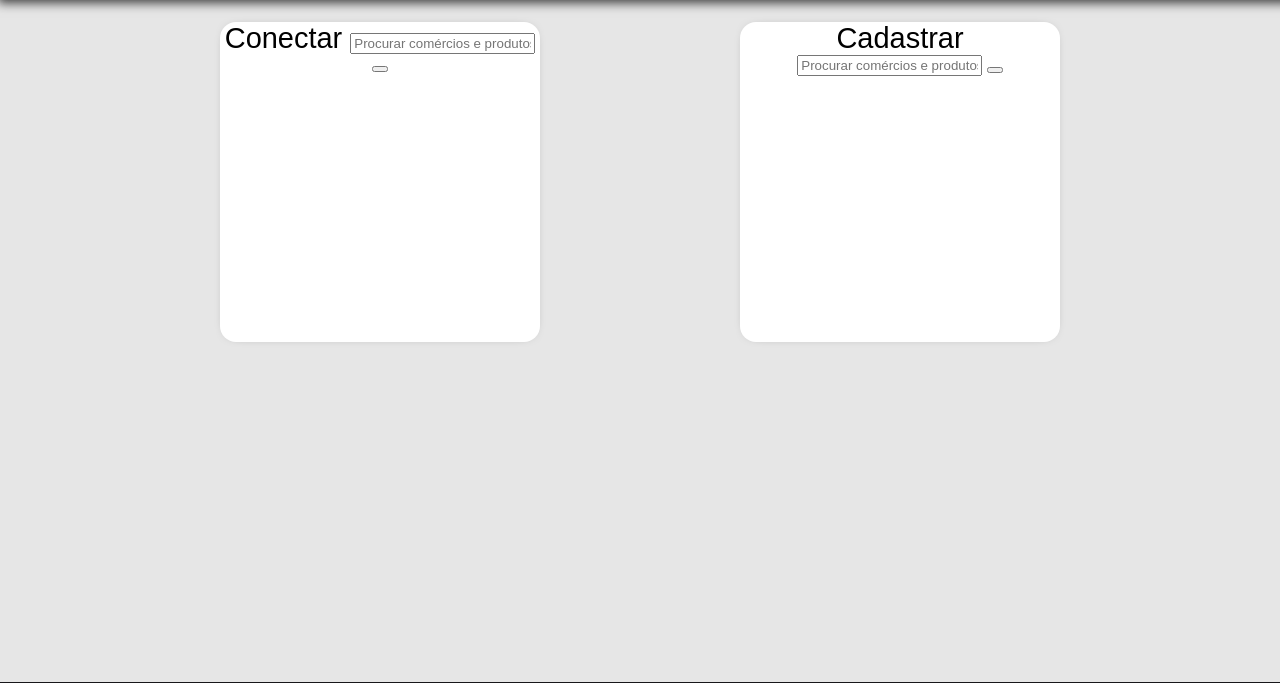
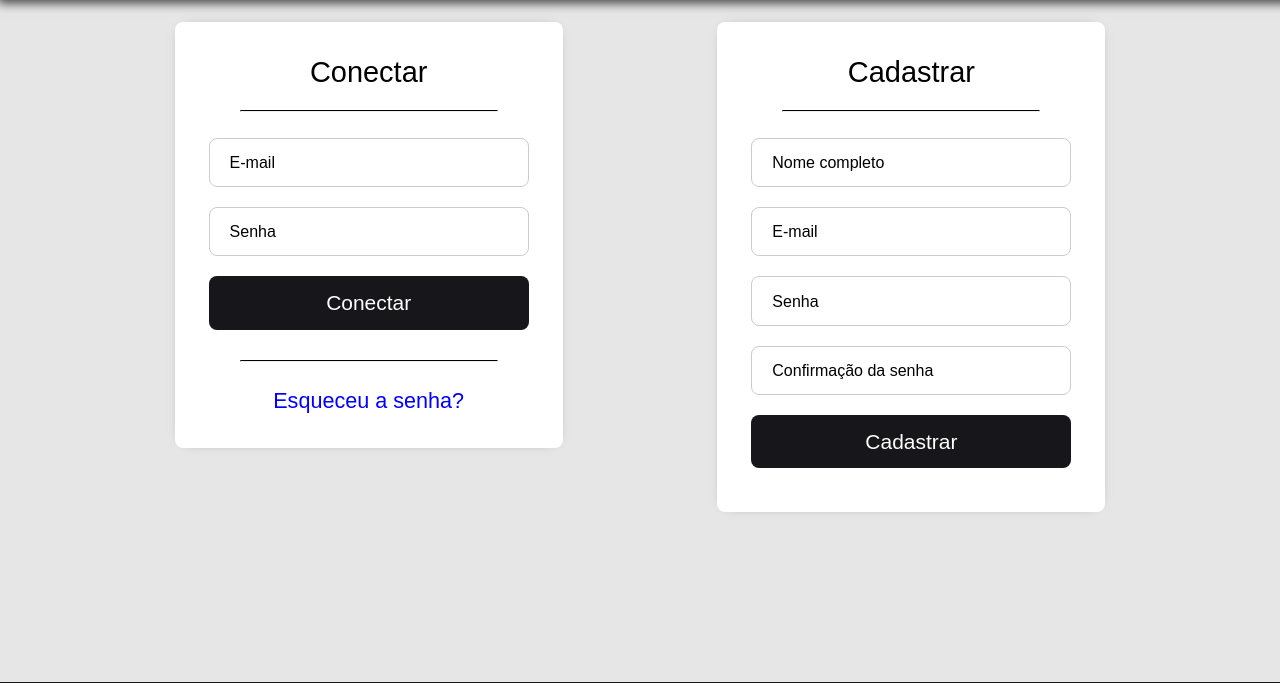
Before and after one commit to henricomaeda/Companify, a PHP site: page /pt_BR/connection.php in a window 1280 px wide. Shown: the part 98-781 px from the top of the page. Run offline with PHP 8.4, Linux system fonts and the light colour scheme.

Commit message:
Atualizando arquivos

```diff
--- a/pt_BR/connection.php
+++ b/pt_BR/connection.php
@@ -3,15 +3,43 @@
 	// $message -> setMessage(true, "return", "Seja muito bem-vindo, usuário!");
 ?>
 <div class="connection">
-	<form>
+	<form method="POST" enctype="application/json" action="<?= $BASE_URL ?>/../my_account.php">
 		<span class="title"> Conectar </span>
-		<input type="text" id="search" name="search" placeholder="Procurar comércios e produtos..." />
-		<button type="submit"></button>
+		<hr />
+		<div>
+			<input type="email" name="email" required />
+			<label> E-mail </label>
+		</div>
+		<div>
+			<input type="password" name="password" required />
+			<label> Senha </label>
+		</div>
+		<input type="submit" id="submit" value="Conectar" />
+		<hr />
+		<a href="<?= $BASE_URL ?>/../forgot.php">
+			<span> Esqueceu a senha? </span>
+		</a>
 	</form>
 	<form>
 		<span class="title"> Cadastrar </span>
-		<input type="text" id="search" name="search" placeholder="Procurar comércios e produtos..." />
-		<button type="submit"></button>
+		<hr />
+		<div>
+			<input type="text" name="name" required />
+			<label> Nome completo </label>
+		</div>
+		<div>
+			<input type="email" name="email" required />
+			<label> E-mail </label>
+		</div>
+		<div>
+			<input type="password" name="password" required />
+			<label> Senha </label>
+		</div>
+		<div>
+			<input type="password" name="confirm_password" required />
+			<label> Confirmação da senha </label>
+		</div>
+		<input type="submit" id="submit" value="Cadastrar" />
 	</form>
 </div>
 <?php require_once("./templates/footer.php") ?>
--- a/styles.css
+++ b/styles.css
@@ -132,18 +132,83 @@ div.commerce span {
 }
 
 /* Janela de conexão */
-div.connection {justify-content: space-evenly; display: flex;}
+div.connection {justify-content: space-evenly; display: flex}
 div.connection form {
 	box-shadow: 0px 0px 12.62px -10px #000000;
 	background-color: white;
-	border-radius: 1em;
+	height: max-content;
+	border-radius: 1vh;
 	text-align: center;
+	padding: 4.26vh;
 	width: 40vh;
-	height: 40vh;
 }
 
-div.connection span {
+div.connection span.title {
+	display: block;
 	font-size: 3.62vh;
+}
+
+div.connection hr {
+	width: 80%;
+	margin-top: 2.60vh;
+	margin-bottom: 2vh;
+	border-top: 0.06vh solid rgb(0, 0, 0);
+}
+
+div.connection a:hover {padding: 0.60vh}
+div.connection a {
+	margin: auto;
+	color: blue;
+	display: block;
+	margin-top: 3.2vh;
+	font-size: 2.70vh;
+	width: max-content;
+	transition: padding 600ms;
+}
+
+div.connection div {position: relative}
+div.connection input {
+	width: 100%;
+	border: none;
+	margin: 1.26vh 0;
+	outline: none;
+	color: white;
+	font-size: 1.92vh;
+	border-radius: 1vh;
+	padding: 1.82vh 2.26vh;
+	box-sizing: border-box;
+	border: 0.2vh solid #ccc;
+	transition: border 600ms, color 260ms;
+}
+
+div.connection input:valid,
+div.connection input:focus {color: #17161a}
+div.connection input:focus {border: 0.2vh solid rgb(0, 0, 0)}
+div.connection label {
+	left: 2.62vh;
+	bottom: 3.142vh;
+	font-size: 2vh;
+	position: absolute;
+	pointer-events: none;
+	background-color: white;
+	transition: transform 600ms, padding 1s, bottom 600ms;
+}
+
+div.connection input:valid ~ label,
+div.connection input:focus ~ label {
+	bottom: 6.126vh;
+	padding: 0vh 1vh 0vh 1vh;
+	transform: translateX(-1vh);
+}
+
+div.connection input#submit:hover {opacity: 90%; padding: 2.20vh}
+div.connection input#submit {
+	border: none;
+	color: white;
+	cursor: pointer;
+	font-size: 2.62vh;
+	background-color: #17161a;
+	transition: opacity 260ms, padding 260ms;
 }
 
 /* Rodapé do componente */
@@ -209,10 +274,10 @@ button.message img {width: 1.62em; padding-right: 0.62em}
 button.message:hover {padding: 1em; opacity: 26%}
 button.message {
 	border: 0px;
-	left: 1.26em;
+	left: 4.2vh;
 	opacity: 100%;
 	display: flex;
-	bottom: 1.32em;
+	bottom: 4.2vh;
 	color: white;
 	position: fixed;
 	max-width: 30em;
@@ -231,16 +296,16 @@ button.message {
 /* Rolagem do componente */
 html {scroll-behavior: smooth}
 .scrollButton img {width: 16em}
-.scrollButton:hover {padding: 5.62em; opacity: 42%}
+.scrollButton:hover {padding: 3vh; opacity: 42%}
 .scrollButton {
-	right: 6em;
 	border: 0px;
-	bottom: 6.62em;
+	right: 4.2vh;
+	bottom: 4.2vh;
 	opacity: 100%;
 	display: flex;
 	position: fixed;
 	cursor: pointer;
-	padding: 4.20em;
+	padding: 2.26vh;
 	font-size: 0.32vh;
 	visibility: hidden;
 	border-radius: 4.62em;
```
Also changed, not shown: database.sql (added, +47 -0 lines), 1 other file.
